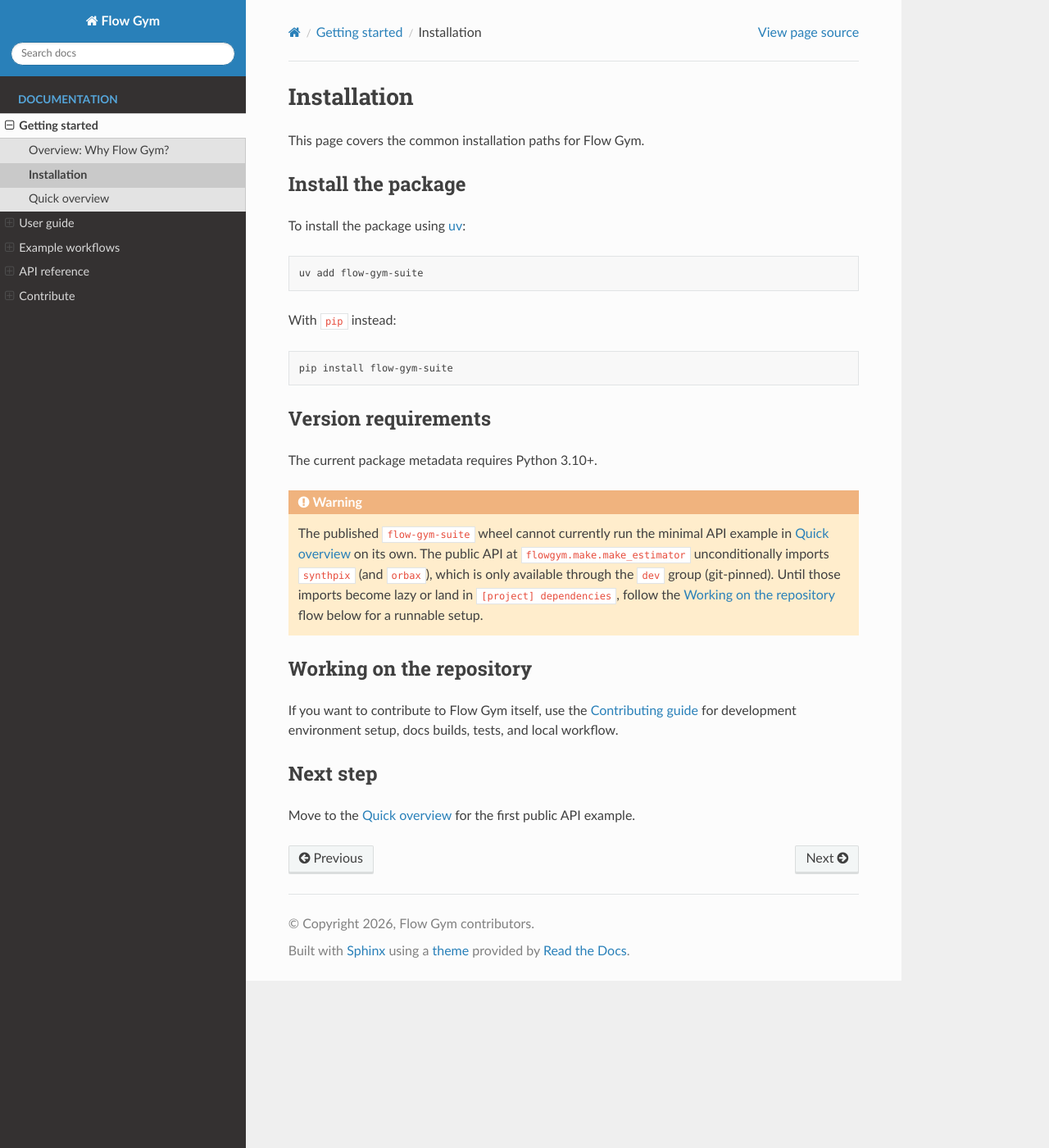
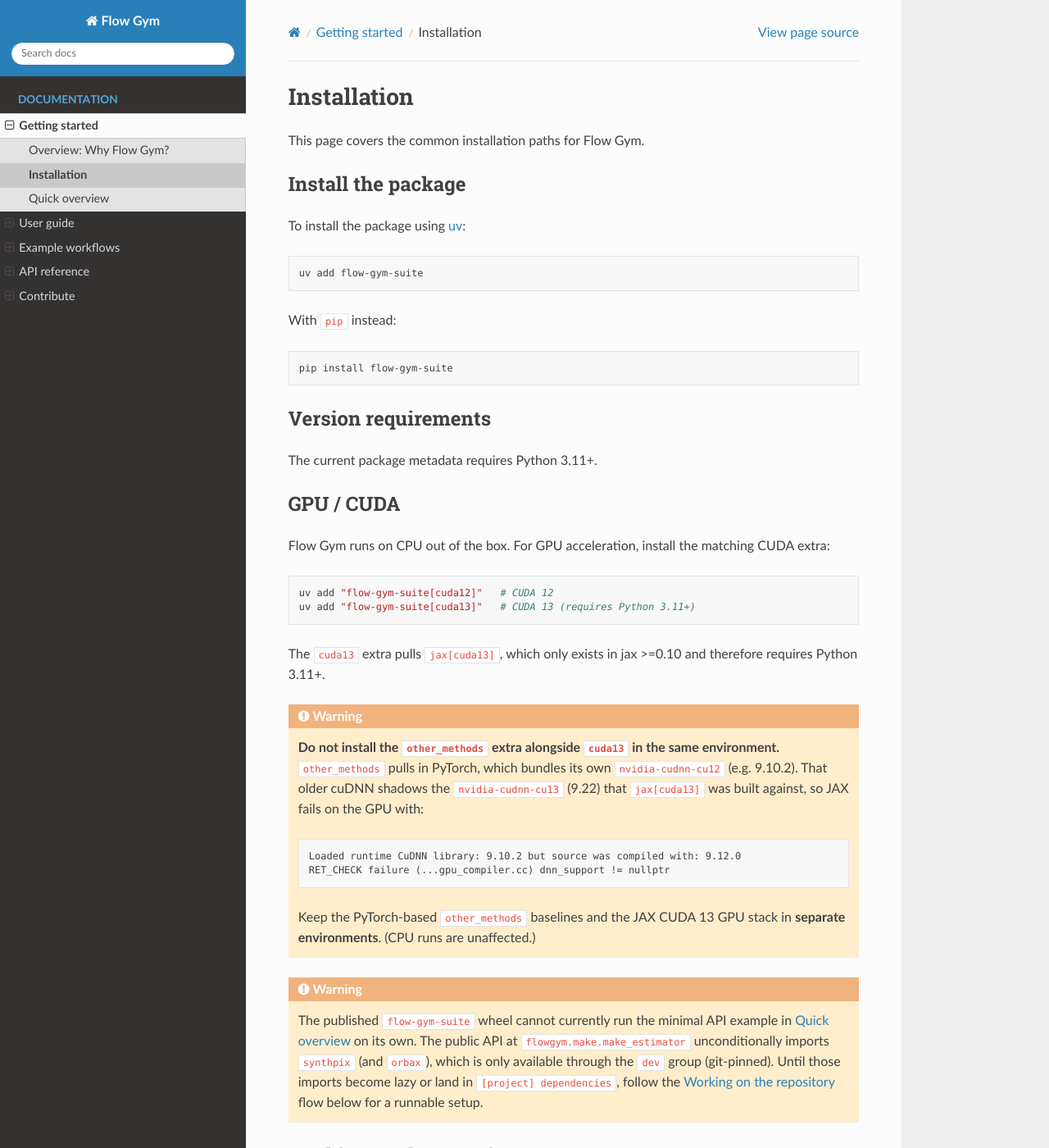
Before and after one commit to antonioterpin/flowgym, a Sphinx documentation site: the page built from docs/getting-started/installation.md, in a window 1280 px wide and 1400 px high. Shown: the whole window at 82% size. Built offline with Sphinx 7.4.7 and the Read the Docs theme 3.1.0, drawn with Linux system fonts in a browser that asks for light colours.

Commit message:
docs: document CUDA extras and the torch/cuda13 cuDNN conflict
Add a GPU/CUDA section to the installation guide covering the cuda12 and
cuda13 extras, and warn that installing `other_methods` (PyTorch, which
bundles nvidia-cudnn-cu12 9.10.2) alongside `cuda13` (nvidia-cudnn-cu13
9.22) breaks JAX on the GPU via a cuDNN version mismatch. Also bump the
documented Python requirement to 3.11+.

````diff
--- a/docs/getting-started/installation.md
+++ b/docs/getting-started/installation.md
@@ -18,7 +18,34 @@
 
 ## Version requirements
 
-The current package metadata requires Python 3.10+.
+The current package metadata requires Python 3.11+.
+
+## GPU / CUDA
+
+Flow Gym runs on CPU out of the box. For GPU acceleration, install the
+matching CUDA extra:
+
+```bash
+uv add "flow-gym-suite[cuda12]"   # CUDA 12
+uv add "flow-gym-suite[cuda13]"   # CUDA 13 (requires Python 3.11+)
+```
+
+The `cuda13` extra pulls `jax[cuda13]`, which only exists in jax >=0.10 and
+therefore requires Python 3.11+.
+
+```{warning}
+**Do not install the `other_methods` extra alongside `cuda13` in the same
+environment.** `other_methods` pulls in PyTorch, which bundles its own
+`nvidia-cudnn-cu12` (e.g. 9.10.2). That older cuDNN shadows the
+`nvidia-cudnn-cu13` (9.22) that `jax[cuda13]` was built against, so JAX fails
+on the GPU with:
+
+    Loaded runtime CuDNN library: 9.10.2 but source was compiled with: 9.12.0
+    RET_CHECK failure (...gpu_compiler.cc) dnn_support != nullptr
+
+Keep the PyTorch-based `other_methods` baselines and the JAX CUDA 13 GPU stack
+in **separate environments**. (CPU runs are unaffected.)
+```
 
 ```{warning}
 The published `flow-gym-suite` wheel cannot currently run the minimal
````
